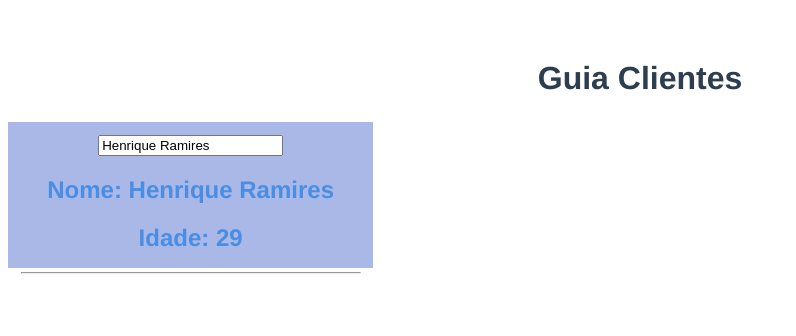
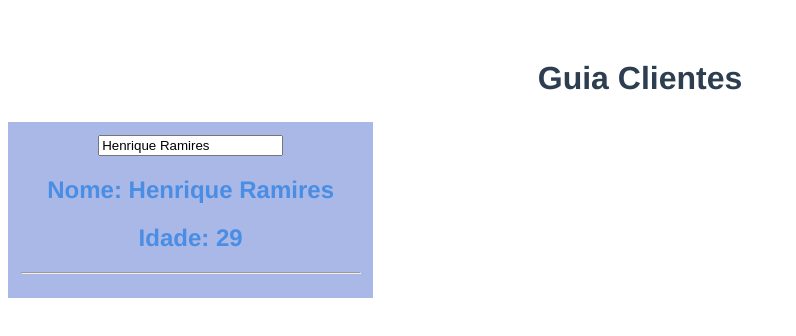
Before and after one commit to all-projects-vue-js/first-project, a Vue app: page / in a window 1280 px wide. Shown: the top 336 px of the page, without its empty margins (0-796 px from the left). Built offline with nearby package versions, Linux system fonts and the light colour scheme.

Commit message:
Props variable.

```diff
--- a/src/App.vue
+++ b/src/App.vue
@@ -1,7 +1,7 @@
 <template>
   <div id="app">
     <h1>Guia Clientes</h1>
-    <Cliente />
+    <Cliente nome="Henrique Ramires" idade="29"/>
 
   </div>
 </template>
--- a/src/components/Cliente.vue
+++ b/src/components/Cliente.vue
@@ -10,10 +10,11 @@
 <script>
 export default {
   data() {
-    return {
-      nome: "Henrique Ramires",
-      idade: 29,
-    };
+    return {};
+  },
+  props: {
+    nome: String,
+    idade: Number,
   },
 };
 </script>
@@ -21,7 +22,7 @@ export default {
 <style scoped>
 #cliente {
   max-width: 340px;
-  height: 120px;
+  height: 150px;
   padding: 1%;
   margin-top: 2%;
   color: rgb(74, 141, 228);
```
